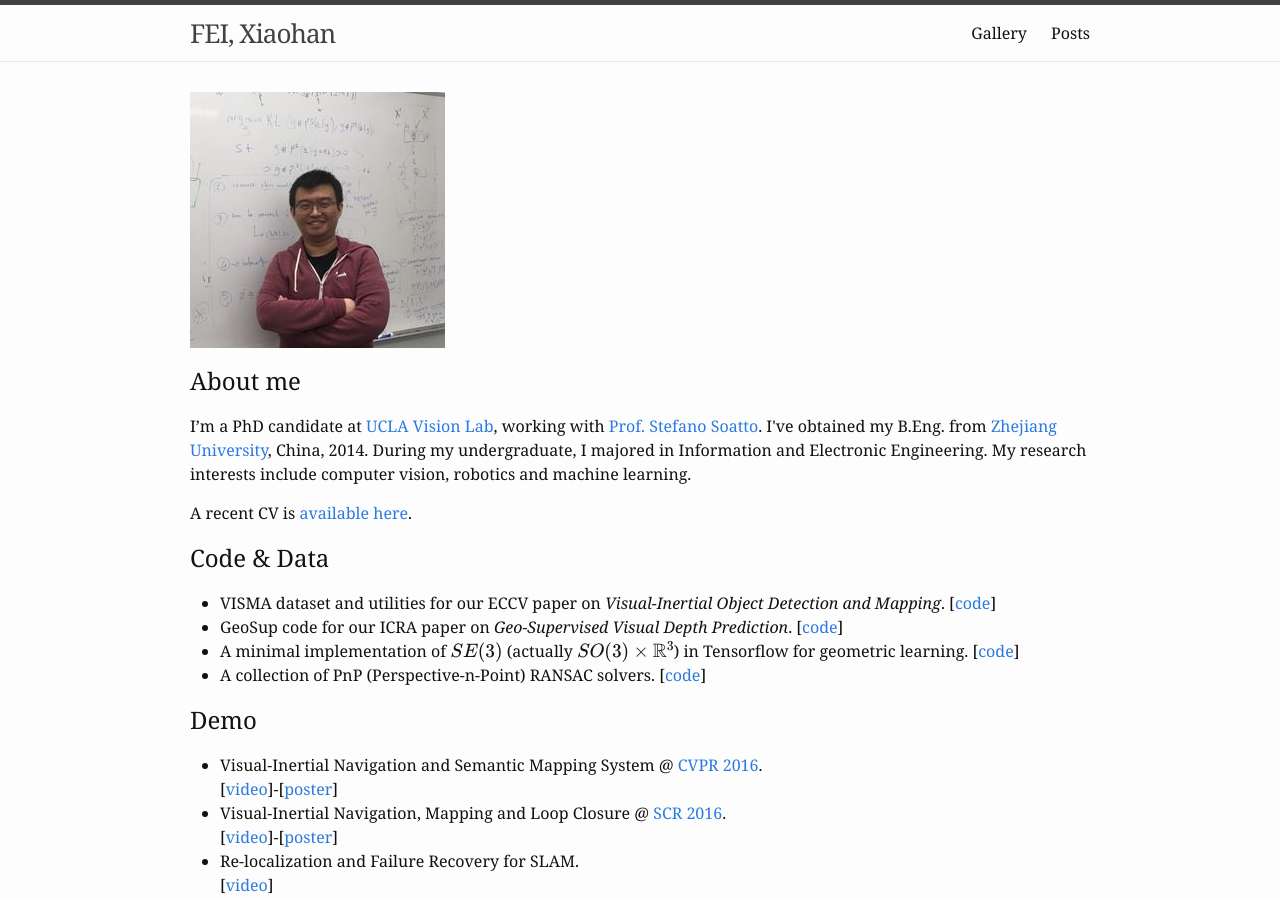
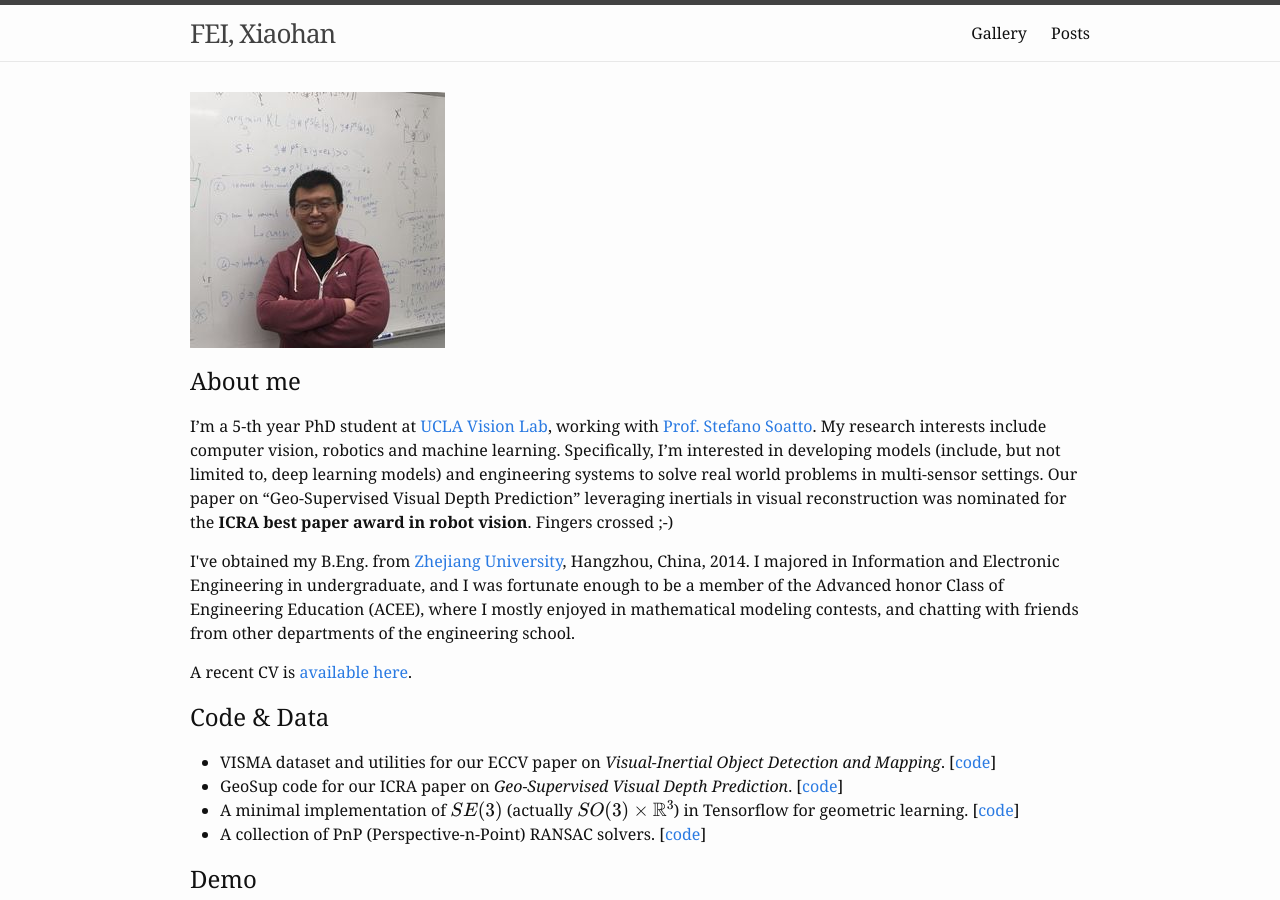
Before and after one commit to feixh/feixh.github.com, a Jekyll site: the page built from index.md, in a window 1280 px wide and 900 px high. Built offline with Jekyll 4.4.1, drawn with Linux system fonts in a browser that asks for light colours; formulas are drawn with MathJax 3; some of the changed text lies outside the part shown.

Commit message:
update index page

```diff
--- a/index.md
+++ b/index.md
@@ -8,7 +8,12 @@ layout: default
 <!-- </center> -->
 
 ## About me
-I'm a PhD candidate at [UCLA Vision Lab][about_visionlab], working with [Prof. Stefano Soatto][about_ss]. I\'ve obtained my B.Eng. from [Zhejiang University][about_zju], China, 2014. During my undergraduate, I majored in Information and Electronic Engineering. My research interests include computer vision, robotics and machine learning.
+I'm a 5-th year PhD student at [UCLA Vision Lab][about_visionlab], working with [Prof. Stefano Soatto][about_ss].
+My research interests include computer vision, robotics and machine learning. Specifically, I'm interested in developing models (include, but not limited to, deep learning models) and engineering systems to solve real world problems in multi-sensor settings. Our paper on "Geo-Supervised Visual Depth Prediction" leveraging inertials in visual reconstruction was nominated for the **ICRA best paper award in robot vision**. Fingers crossed ;-)
+
+I\'ve obtained my B.Eng. from [Zhejiang University][about_zju], Hangzhou, China, 2014. I majored in Information and Electronic Engineering in undergraduate, and I was fortunate enough to be a member of the Advanced honor Class of Engineering Education (ACEE), where I mostly enjoyed in mathematical modeling contests, and chatting with friends from other departments of the engineering school.
+
+<!-- In my spare time, if I'm not writing code, I love watching movies (horror ones), reading books, and maybe a little bit gaming. -->
 
 A recent CV is [available here][resume].
 
@@ -104,7 +109,8 @@ A recent CV is [available here][resume].
 
 
 ## Teaching
-Spring 2018. CS M152A, Introductory Digital Design Laboratory.
+- Spring 2018. CS M152A, Introductory Digital Design Laboratory.
+- In undergraduate, I was a TA of the graduate class taught by Prof. Xianyi Gong at Zhejiang University on Spectral Analysis of Signals -- mostly solving problem sets of the [*Linear Estimaion*](https://www.amazon.com/Linear-Estimation-Thomas-Kailath/dp/0130224642) book, and leading discussions.
 
 <!-- google analytics -->
 <script>
```
